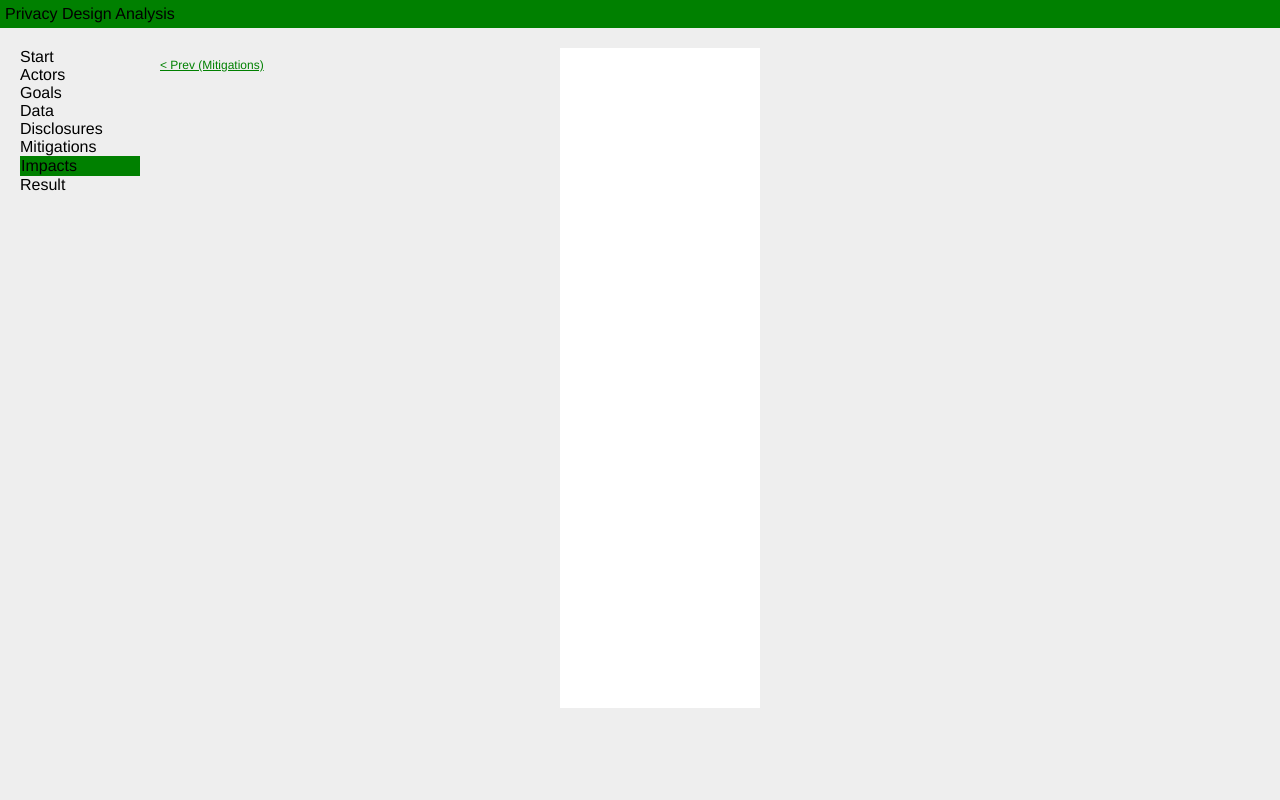
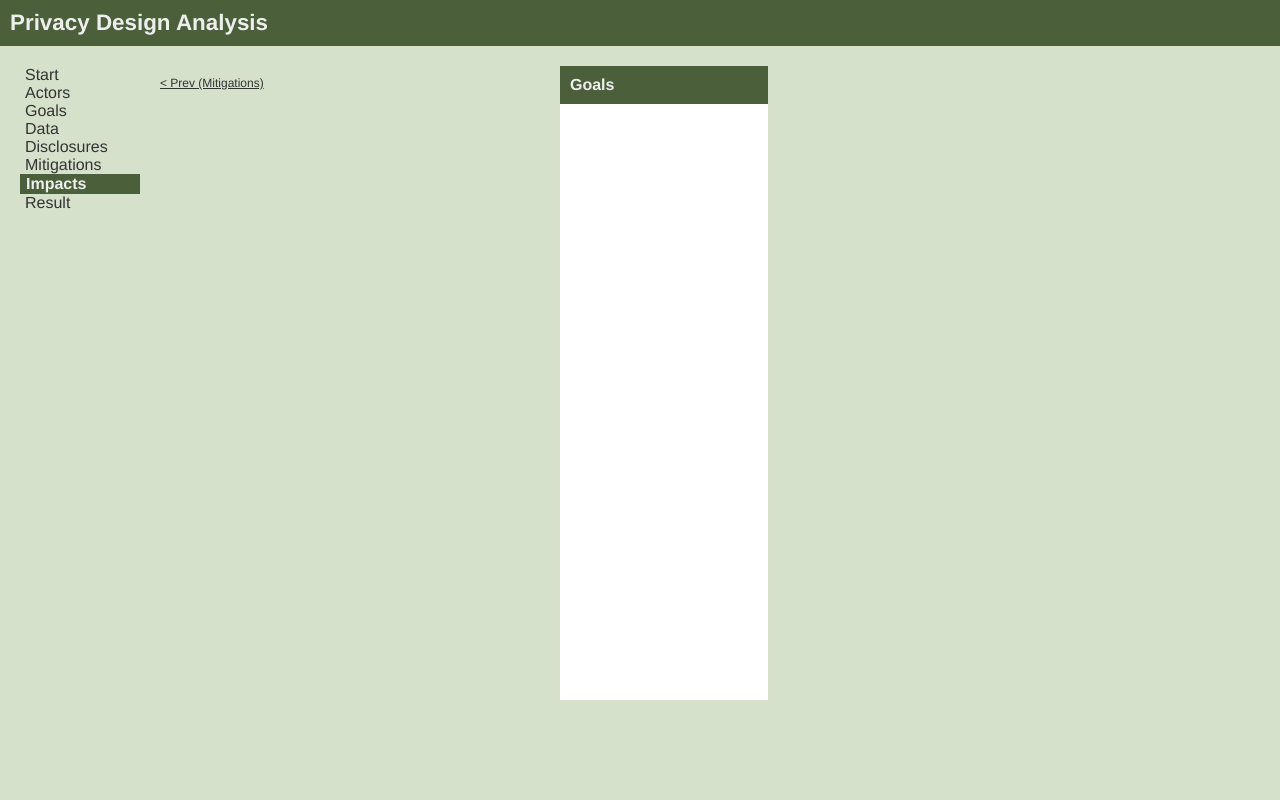
Before and after one commit to alsmola/privacydesignanalyzer, a Flask app: template templates/impacts.html in a window 1280 px wide. Run offline with Flask 2, Linux system fonts and the light colour scheme; the template is opened without the code that fills it, so the values that code supplies are empty; some libraries are stand-ins or nearby versions.

Commit message:
Updated css colors, minor fixes

```diff
--- a/front.py
+++ b/front.py
@@ -9,9 +9,13 @@ app = Flask(__name__)
 def start():
     return render_template('start.html', applications = Application.query.all())
 
+@app.route("/favicon.ico")
+def favicon():
+    return app.send_static_file("favicon.ico")
+
 @app.route("/application", methods = ['POST',])
 def application():
-    id = request.form['id']
+    id = int(request.form['id'])
     name = request.form['name']
     verb = request.form['verb']
     if verb == 'create':
@@ -31,13 +35,13 @@ def application():
 
 @app.route("/actors", methods=['GET',])
 def actors():
-    app_id = request.args['app_id']
+    app_id = int(request.args['app_id'])
     return render_template('actors.html', actors = Actor.query.filter_by(app_id=app_id).all(), app_id=app_id)
 
 @app.route('/actor', methods=['POST',])
 def actor():
-    id = request.form['id']
-    parent_id = request.form['parent_id']
+    id = int(request.form['id'])
+    parent_id = int(request.form['parent_id'])
     name = request.form['name']
     verb = request.form['verb']
     if verb == 'create':
@@ -57,14 +61,14 @@ def actor():
 
 @app.route("/goals")
 def goals():
-    app_id = request.args['app_id']
+    app_id = int(request.args['app_id'])
     actors = Actor.query.filter_by(app_id=app_id).all()
     return render_template('goals.html', actors = Actor.query.filter_by(app_id=app_id).all(), app_id=app_id)
 
 @app.route('/goal', methods=['POST',])
 def goal():
-    id = request.form['id']
-    parent_id = request.form['parent_id']
+    id = int(request.form['id'])
+    parent_id = int(request.form['parent_id'])
     name = request.form['name']
     verb = request.form['verb']
     if verb == 'create':
@@ -85,13 +89,13 @@ def goal():
 
 @app.route("/data")
 def data():
-    app_id = request.args['app_id']
+    app_id = int(request.args['app_id'])
     return render_template('data.html', actors = Actor.query.filter_by(app_id=app_id).all(), app_id=app_id)
 
 @app.route('/datum', methods=['POST',])
 def datum():
-    id = request.form['id']
-    parent_id = request.form['parent_id']
+    id = int(request.form['id'])
+    parent_id = int(request.form['parent_id'])
     name = request.form['name']
     verb = request.form['verb']
     if verb == 'create':
@@ -111,15 +115,15 @@ def datum():
 
 @app.route("/disclosures")
 def disclosures():
-    app_id = request.args['app_id']
+    app_id = int(request.args['app_id'])
     return render_template('disclosures.html', actors = Actor.query.filter_by(app_id=app_id).all(), disclosures = Disclosure.query.filter_by(app_id=app_id).all(), app_id = app_id)
 
 @app.route("/disclosure", methods=['POST',])
 def disclosure():
-    app_id = request.form['app_id']
-    from_actor_id = request.form['from_actor_id']
-    datum_id = request.form['datum_id']
-    to_actor_id = request.form['to_actor_id']
+    app_id = int(request.form['app_id'])
+    from_actor_id = int(request.form['from_actor_id'])
+    datum_id = int(request.form['datum_id'])
+    to_actor_id = int(request.form['to_actor_id'])
     flagged = request.form['flagged']
     if flagged == 'true':
         disclosure = Disclosure(app_id, from_actor_id, datum_id, to_actor_id)
@@ -133,13 +137,13 @@ def disclosure():
 
 @app.route("/mitigations")
 def mitigations():
-    app_id = request.args['app_id']
+    app_id = int(request.args['app_id'])
     return render_template('mitigations.html', disclosures = Disclosure.query.filter_by(app_id=app_id).order_by(Disclosure.from_actor_id, Disclosure.datum_id, Disclosure.to_actor_id).all(), mitigations = Mitigation.query.filter_by(app_id=app_id).all(), categories=main.categories, app_id = app_id)
 
 @app.route("/mitigation", methods=['POST',])
 def mitigation():
-    app_id = request.form['app_id']
-    disclosure_id = request.form['disclosure_id']
+    app_id = int(request.form['app_id'])
+    disclosure_id = int(request.form['disclosure_id'])
     category = request.form['category']
     flagged = request.form['flagged']
     if flagged == 'true':
@@ -154,14 +158,14 @@ def mitigation():
 
 @app.route("/impacts")
 def impacts():
-    app_id = request.args['app_id']
+    app_id = int(request.args['app_id'])
     return render_template('impacts.html', impacts = Impact.query.filter_by(app_id=app_id).all(), mitigations = Mitigation.query.filter_by(app_id=app_id).all(), actors = Actor.query.filter_by(app_id=app_id).all(), app_id = app_id)
 
 @app.route("/impact", methods=['POST',])
 def impact():
-    app_id = request.form['app_id']
-    mitigation_id = request.form['mitigation_id']
-    goal_id = request.form['goal_id']
+    app_id = int(request.form['app_id'])
+    mitigation_id = int(request.form['mitigation_id'])
+    goal_id = int(request.form['goal_id'])
     effect = request.form['effect']
     verb = request.form['verb']
     if verb == 'create':
@@ -176,7 +180,7 @@ def impact():
 
 @app.route("/result")
 def result():
-    app_id = request.args['app_id']
+    app_id = int(request.args['app_id'])
     return render_template('result.html', app_id=app_id, support = main.get_mitigations('support', app_id), neutral = main.get_mitigations('neutral', app_id), harm = main.get_mitigations('harm', app_id))
 
 @app.route("/reset")
--- a/main.py
+++ b/main.py
@@ -103,8 +103,8 @@ class Impact(db.Model):
 def get_mitigations(effect, app_id):
     mitigations = []
     for m in Mitigation.query.all():
-        support = Impact.query.filter('Impact.app_id == app_id').filter('Impact.mitigation_id == %d' % (m.id)).filter('effect == "support"').count()
-        harm = Impact.query.filter('Impact.app_id == app_id').filter('Impact.mitigation_id == %d' % (m.id)).filter('effect == "harm"').count()
+        support = Impact.query.filter('Impact.app_id == app_id').filter(Impact.mitigation_id ==  m.id).filter('effect == "support"').count()
+        harm = Impact.query.filter('Impact.app_id == app_id').filter(Impact.mitigation_id == m.id).filter('effect == "harm"').count()
         if (support > harm and effect == 'support'):
             mitigations.append(m)
         elif (support < harm and effect == 'harm'):
--- a/static/style.css
+++ b/static/style.css
@@ -47,26 +47,46 @@ input, select { vertical-align: middle; }
 
 /* New Stuff */
 
+html, body {
+height: 100%;
+}
+
 body {
 font-family: "Helvetica Neue", Arial, Helvetica, sans-serif;
-background: #eee;
+color: #333;
+background: #d5e1ca;
 }
 
 a {
-color: green;
+color: #333;
 }
+
+a:hover {
+color: #603b46;
+}
+
 
 #title {
 margin-bottom: 20px;
+font-size: 140%;
+background-color: #4b603a;
 }
 
 p, #title {
-padding: 5px;
-background-color: green;
+padding: 10px;
+background-color: #4b603a;
+color: #eee;
+font-weight: bold;
 }
 
 ul {
 list-style: none;
+}
+
+#content {
+float: left;
+margin: 0 auto;
+width: 600px;
 }
 
 #sidebar {
@@ -76,21 +96,20 @@ width: 120px;
 }
 
 #sidebar a {
+padding-left: 5px;
 text-decoration: none;
-color: black;
 }
 
 .selected {
 border: 1px solid transparent;
-background-color: green;
-color: white;
+background-color: #4b603a;
+font-weight: bold;
 }
 
-#content {
-float: left;
-margin: 0 auto;
-width: 600px;
+.selected a {
+color: #eee;
 }
+
 
 #apps {
 margin-left: 30px;
@@ -197,19 +207,34 @@ text-align: left;
 }
 
 .variable-text {
-color: green;
+color: #4b603a;
 text-transform: lowercase;
 }
 
 .actor-goals {
 float: right;
-padding: 10px;
-width: 180px;
-background-color: white;
+width: 208px;
 position: fixed;
 margin-left: 400px;
+height: 90%;
+}
+
+.actor-goals h2 {
+padding: 10px;
+font-weight: bold;
+background-color: #4b603a;
+color: #eee;
+}
+
+.actor-goals-content {
+padding: 10px;
+background-color: white;
+overflow-y: scroll;
 height: 80%;
-overflow-y: scroll;
+}
+
+.actor {
+font-weight: bold;
 }
 
 .goal {
--- a/templates/impacts.html
+++ b/templates/impacts.html
@@ -79,14 +79,17 @@
 
 
     <div class="actor-goals">
+        <h2>Goals</h2>
+        <div class="actor-goals-content">
             {% for actor in actors %}
-        {{actor.name}}
+            <span class="actor">{{actor.name}}</span>
             <ul class="goals">
             {% for goal in actor.goals %}
                 <li class="goal goal-{{goal.id}}">{{goal.name}}</li>
             {% endfor %}
             </ul>
             {% endfor %}
+        </div>
     </div>
 
     <div class="impacts" id="app-{{app_id}}">
```
Also changed, not shown: other parts of static/style.css (+12 -21 lines), static/favicon.ico (added). Lines whose indentation alone changed are shown as unchanged.
